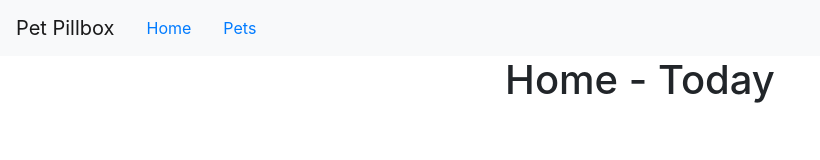
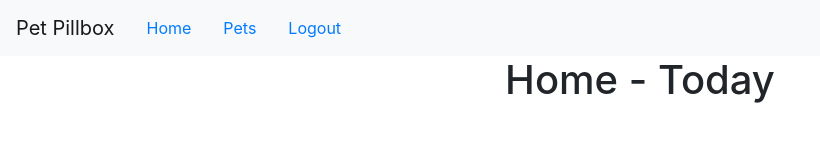
Before and after one commit to spookycutie08/pet-pillbox, a React (Create React App) app in the folder Pet_Pillbox.ui/: page /home in a window 1280 px wide. Shown: the top 160 px of the page, without its empty margins (0-820 px from the left). Built offline with nearby package versions, Linux system fonts and the light colour scheme; no server answers; sample sign-in values are in the browser's storage.

Commit message:
conditional auth buttons working

```diff
--- a/Pet_Pillbox.ui/src/components/shared/Auth/Auth.js
+++ b/Pet_Pillbox.ui/src/components/shared/Auth/Auth.js
@@ -24,23 +24,10 @@ class Auth extends React.Component {
           });
       };
 
-      logoutClickEvent = (e) => {
-        e.preventDefault();
-        authData
-          .logoutUser()
-          .then(() => {
-            this.props.history.push('/auth');
-          })
-          .catch(error => {
-            console.error('there was a problem logging out:', error);
-          });
-      };
-
     render() {
         return (
             <div>
                 <button onClick={this.loginClickEvent} type="button" className="btn btn-primary">Google Login</button>
-                <button onClick={this.logoutClickEvent} type="button" className="btn btn-dark">Logout</button>
             </div>
         );
     }
--- a/Pet_Pillbox.ui/src/components/shared/NavNavbar/NavNavbar.js
+++ b/Pet_Pillbox.ui/src/components/shared/NavNavbar/NavNavbar.js
@@ -1,4 +1,6 @@
 import './NavNavbar.scss';
+
+import firebase from 'firebase'
 
 import React from 'react';
 import { NavLink as RRNavLink } from 'react-router-dom';
@@ -7,7 +9,23 @@ import { Nav, NavbarBrand, NavItem, NavLink } from 'reactstrap'
 
 class NavNavbar extends React.Component {
 
+    logoutEvent = (e) => {
+        e.preventDefault();
+        firebase.auth().signOut();
+      }
+
     render() {
+        const showLogout = () => {
+            const { authed } = this.props;
+            if (authed) {
+                return (
+                    <NavItem>
+                        <NavLink onClick={this.logoutEvent}>Logout</NavLink>
+                    </NavItem>
+                )
+            }
+        };
+
         return (
             <div className="NavNavbar">
                 <Nav className="navbar navbar-expand-lg navbar-light bg-light">
@@ -22,7 +40,8 @@ class NavNavbar extends React.Component {
                         <NavItem>
                             <NavLink tag={RRNavLink} to='/pets'>Pets</NavLink>
                         </NavItem>
-                    </div>
+                        {showLogout()}
+                        </div>
                 </Nav>
             </div>
         );
```
